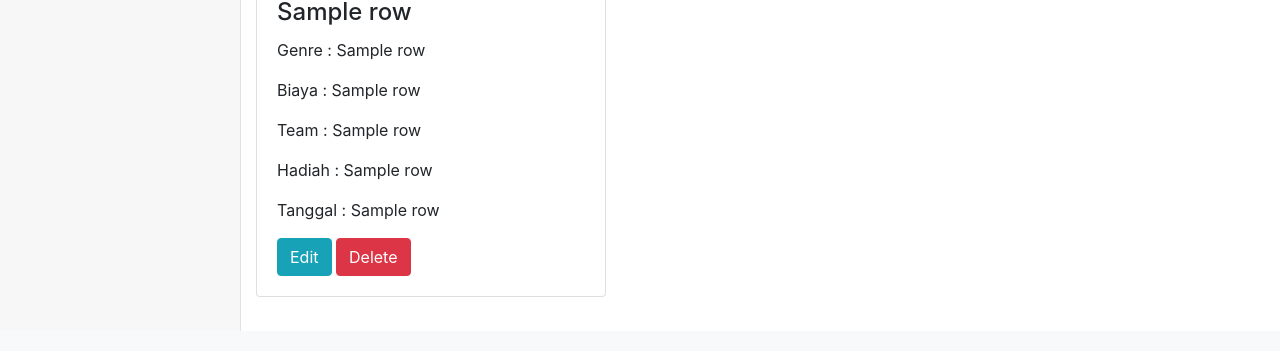
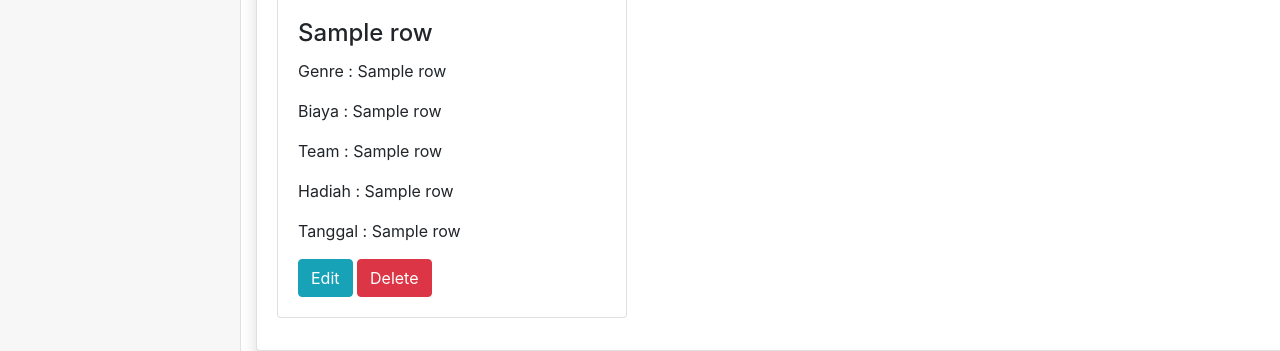
Before and after one commit to tomcat-squad/FLASK-TelsEsport, a Flask app: template Apps/BACK-END/templates/admin/BerhasilLogin/dashboard_turnament.html in a window 1280 px wide. Shown: the part 538-889 px from the top of the page. Run offline with Flask 2, Linux system fonts and the light colour scheme; the template is opened without the code that fills it: values that come from a table or form of the project are taken from there, most other values are stand-ins (such as "Sample title", 1, 10 or a date in 2020); some libraries are stand-ins or nearby versions.

Commit message:
New Dashboard On Progress

```diff
--- a/Apps/BACK-END/templates/admin/BerhasilLogin/dashboard.html
+++ b/Apps/BACK-END/templates/admin/BerhasilLogin/dashboard.html
@@ -7,7 +7,6 @@
 		<div class="col-sm-6">
 			<div class="card" style="width: 100%; box-shadow: 0 15px 15px rgba(51, 54, 53, 0.17)">
 				<div class="card-body">
-					<p>GRAFIK ANALISA</p>
 					<canvas id="line-chart" width="800" height="750"></canvas>
 				</div>
 			</div>
--- a/Apps/BACK-END/templates/admin/BerhasilLogin/dashboard_turnament.html
+++ b/Apps/BACK-END/templates/admin/BerhasilLogin/dashboard_turnament.html
@@ -2,13 +2,17 @@
 <div class="container">
 	<h5 class="font-weight-bold" style="color: #6a6a6a;">TURNAMENT</h5>
 	<hr style="margin-bottom: 20px; margin-top: -5px;">
-	<a href="/" class="btn btn-success" data-toggle="modal" data-target="#buatTurnament"><i class="fas fa-plus"></i> Turnament</a>
+	<div class="row">
+		<div class="col-sm-12">
+			<div class="card" style="width: 100%; box-shadow: 0 15px 15px rgba(51, 54, 53, 0.17)">
+				<div class="card-body">
+					<a href="/" class="btn btn-success" data-toggle="modal" data-target="#buatTurnament"><i class="fas fa-plus"></i> Buat Turnament</a>
 	<div class="modal fade" id="buatTurnament">
 		<div class="modal-dialog">
 			<div class="modal-content">
 				<!-- Modal Header -->
 				<div class="modal-header">
-					<h4 class="modal-title">Buat Turnament</h4>
+					<h4 class="modal-title">Turnament</h4>
 					<button type="button" class="close" data-dismiss="modal">&times;</button>
 				</div>
 				<!-- Modal body -->
@@ -119,5 +123,10 @@
 				</div>
 			</div>
 		</div>{% endfor %}</div>
+				</div>
+			</div>
+		</div>
+	</div>
+
 </div>
 {% include 'footer.html' %}
```
Also changed, not shown: Apps/BACK-END/templates/admin/BerhasilLogin/dashboard_jadwal.html (+11 -2 lines).
